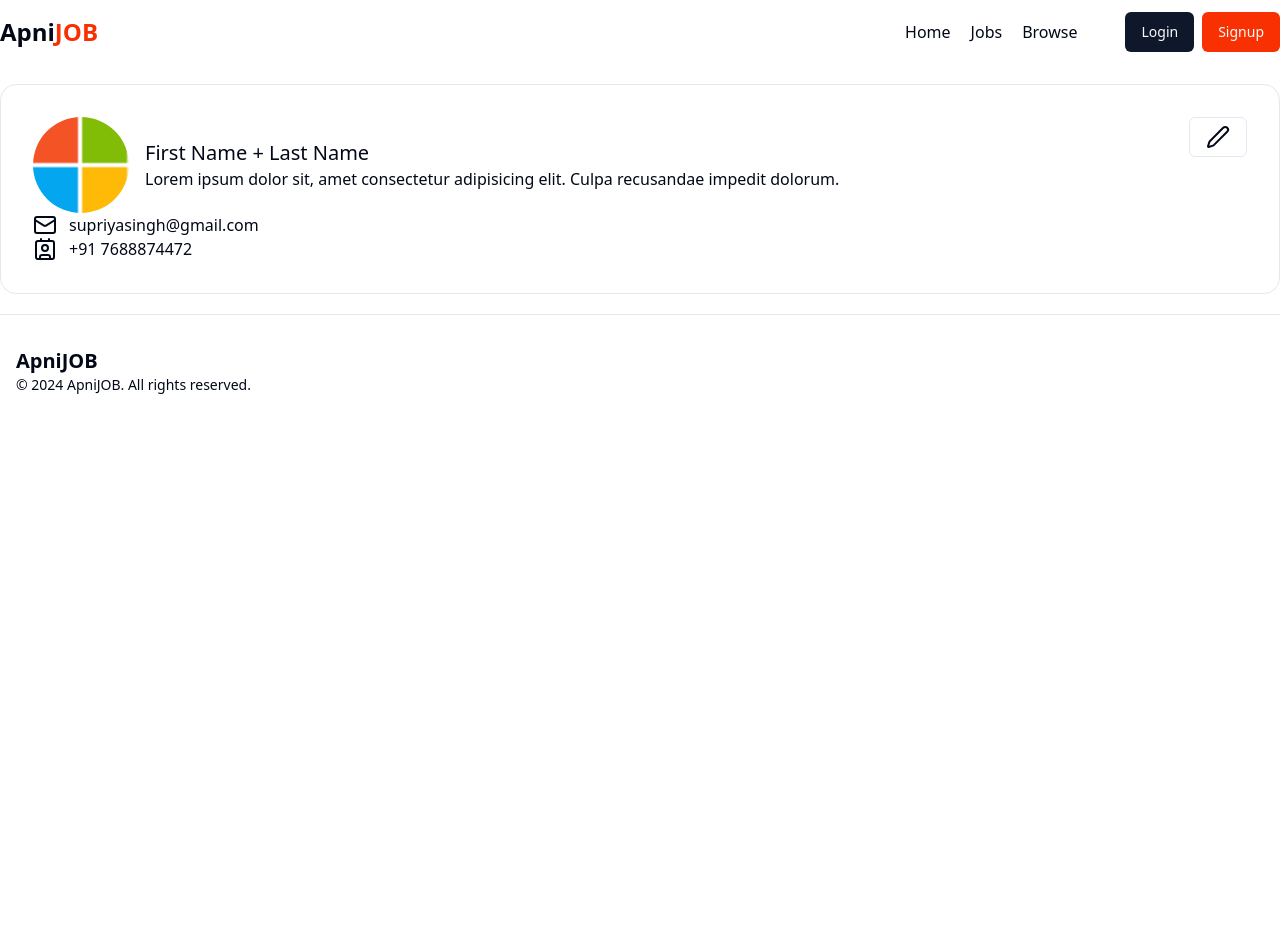
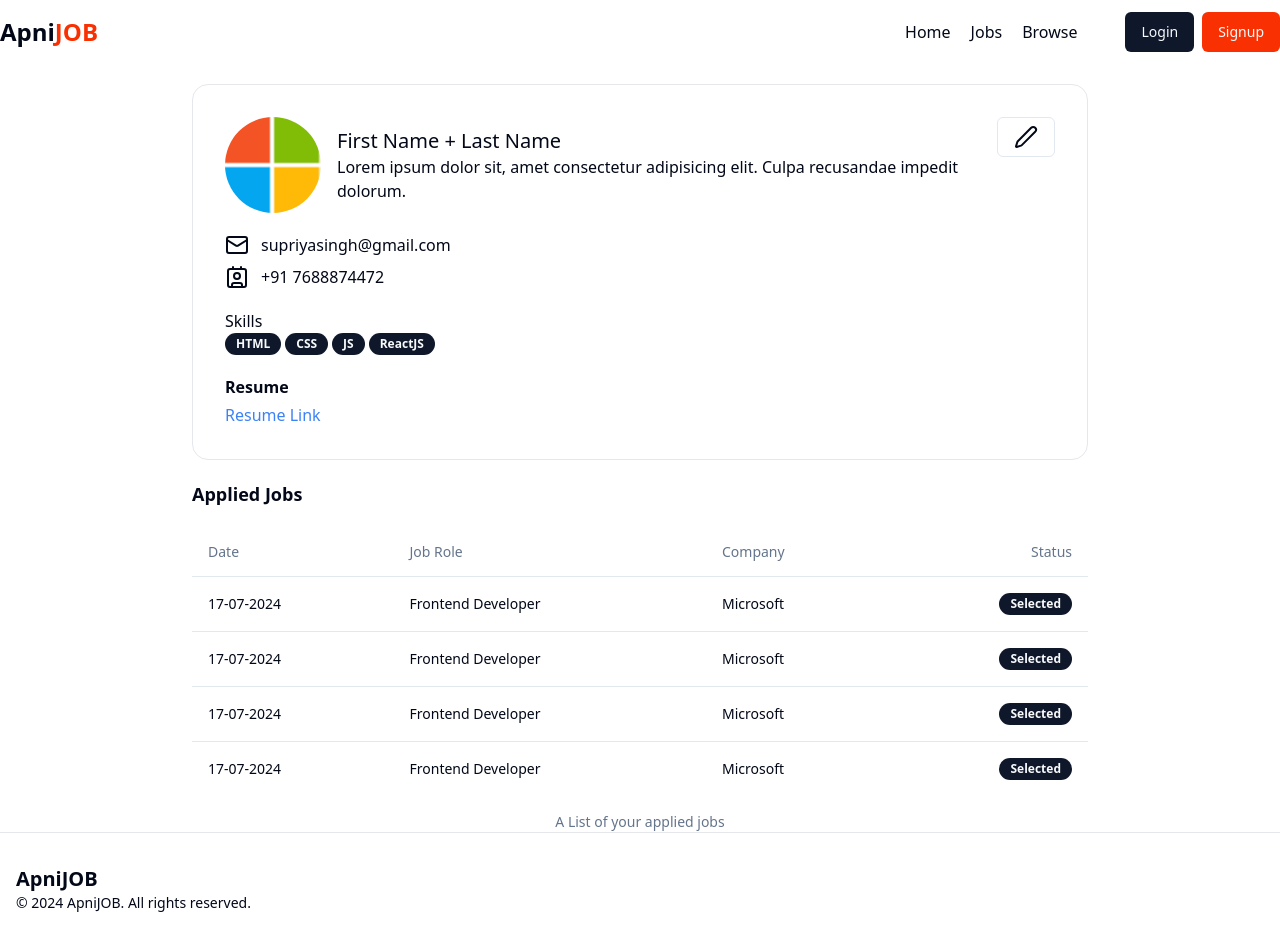
Before and after one commit to legendajar/job-portal-mern, a React (Vite) app in the folder frontend/: page /profile in a window 1280 px wide. Before the commit the page ends 800 px from the top, so only its background shows below. Built offline with nearby package versions, Linux system fonts and the light colour scheme.

Commit message:
feat: Add JobDescription page and update router configuration

```diff
--- a/frontend/src/App.jsx
+++ b/frontend/src/App.jsx
@@ -5,6 +5,7 @@
 import Jobs from './page/Jobs/Jobs';
 import Browse from './components/Browse/Browse';
 import Profile from './page/Profile/Profile';
+import JobDescription from './page/JobDescription/JobDescription';
 
 const appRouter = createBrowserRouter([
   {
@@ -22,6 +23,10 @@
   {
     path: '/jobs',
     element: <Jobs />
+  },
+  {
+    path: '/job/:id',
+    element:<JobDescription />
   },
   {
     path: '/browse',
--- /dev/null
+++ b/frontend/src/components/AppliedJobTable/AppliedJobTable.jsx
@@ -0,0 +1,37 @@
+import React from 'react'
+import { Table, TableBody, TableCaption, TableCell, TableHead, TableHeader, TableRow } from '../ui/table'
+import { Badge } from '../ui/badge'
+
+const AppliedJobTable = () => {
+  return (
+    <div>
+      <Table>
+        <TableCaption>
+          A List of your applied jobs
+        </TableCaption>
+        <TableHeader>
+          <TableRow>
+            <TableHead>Date</TableHead>
+            <TableHead>Job Role</TableHead>
+            <TableHead>Company</TableHead>
+            <TableHead className='text-right'>Status</TableHead>
+          </TableRow>
+        </TableHeader>
+        <TableBody>
+          {
+            [1,2,3,4].map((item, index) => (
+              <TableRow key={index}>
+                <TableCell>17-07-2024</TableCell>
+                <TableCell>Frontend Developer</TableCell>
+                <TableCell>Microsoft</TableCell>
+                <TableCell className='text-right'><Badge>Selected</Badge></TableCell>
+              </TableRow>
+            ))
+          }
+        </TableBody>
+      </Table>
+    </div>
+  )
+}
+
+export default AppliedJobTable
--- a/frontend/src/components/Job/Job.jsx
+++ b/frontend/src/components/Job/Job.jsx
@@ -4,8 +4,11 @@
 import { Avatar } from '../ui/avatar'
 import { AvatarImage } from '@radix-ui/react-avatar'
 import { Badge } from '../ui/badge'
+import { useNavigate } from 'react-router-dom'
 
 const Job = () => {
+    const navigate = useNavigate();
+    const jobId = "66a60e08f5cf1b30bc30ae57"
     return (
         <div className='p-5 rounded-md shadow-xl bg-white border-gray-100'>
             <div className='flex items-center justify-between'>
@@ -37,7 +40,7 @@
                 <Badge className='text-[#F83002] font-bold' variant='ghost'>24 LPA</Badge>
             </div>
             <div className='flex items-center gap-4 mt-4'>
-            <Button variant='outline'>Details</Button>
+                <Button variant='outline' onClick={() => navigate('/job/${jobId}')}>Details</Button>
                 <Button className='bg-[#F83002]'>Save For Later</Button>
             </div>
 
--- /dev/null
+++ b/frontend/src/components/ui/table.jsx
@@ -0,0 +1,83 @@
+import * as React from "react"
+
+import { cn } from "@/lib/utils"
+
+const Table = React.forwardRef(({ className, ...props }, ref) => (
+  <div className="relative w-full overflow-auto">
+    <table
+      ref={ref}
+      className={cn("w-full caption-bottom text-sm", className)}
+      {...props} />
+  </div>
+))
+Table.displayName = "Table"
+
+const TableHeader = React.forwardRef(({ className, ...props }, ref) => (
+  <thead ref={ref} className={cn("[&_tr]:border-b", className)} {...props} />
+))
+TableHeader.displayName = "TableHeader"
+
+const TableBody = React.forwardRef(({ className, ...props }, ref) => (
+  <tbody
+    ref={ref}
+    className={cn("[&_tr:last-child]:border-0", className)}
+    {...props} />
+))
+TableBody.displayName = "TableBody"
+
+const TableFooter = React.forwardRef(({ className, ...props }, ref) => (
+  <tfoot
+    ref={ref}
+    className={cn("border-t bg-muted/50 font-medium [&>tr]:last:border-b-0", className)}
+    {...props} />
+))
+TableFooter.displayName = "TableFooter"
+
+const TableRow = React.forwardRef(({ className, ...props }, ref) => (
+  <tr
+    ref={ref}
+    className={cn(
+      "border-b transition-colors hover:bg-muted/50 data-[state=selected]:bg-muted",
+      className
+    )}
+    {...props} />
+))
+TableRow.displayName = "TableRow"
+
+const TableHead = React.forwardRef(({ className, ...props }, ref) => (
+  <th
+    ref={ref}
+    className={cn(
+      "h-12 px-4 text-left align-middle font-medium text-muted-foreground [&:has([role=checkbox])]:pr-0",
+      className
+    )}
+    {...props} />
+))
+TableHead.displayName = "TableHead"
+
+const TableCell = React.forwardRef(({ className, ...props }, ref) => (
+  <td
+    ref={ref}
+    className={cn("p-4 align-middle [&:has([role=checkbox])]:pr-0", className)}
+    {...props} />
+))
+TableCell.displayName = "TableCell"
+
+const TableCaption = React.forwardRef(({ className, ...props }, ref) => (
+  <caption
+    ref={ref}
+    className={cn("mt-4 text-sm text-muted-foreground", className)}
+    {...props} />
+))
+TableCaption.displayName = "TableCaption"
+
+export {
+  Table,
+  TableHeader,
+  TableBody,
+  TableFooter,
+  TableHead,
+  TableRow,
+  TableCell,
+  TableCaption,
+}
--- /dev/null
+++ b/frontend/src/page/JobDescription/JobDescription.jsx
@@ -0,0 +1,50 @@
+import Footer from "@/components/shared/Footer/Footer";
+import Navbar from "@/components/shared/Navbar/Navbar";
+import { Badge } from "@/components/ui/badge";
+import { Button } from "@/components/ui/button";
+import { Check } from "lucide-react";
+
+const JobDescription = () => {
+  const isApplied = true;
+  return (
+    <div>
+      <Navbar />
+      <div className='max-w-7xl mx-auto my-10'>
+        <div className='flex items-center justify-between'>
+          <div>
+            <h1 className="font-bold text-xl">Frontend Developer</h1>
+            <div className="flex items-center gap-2 mt-4">
+              <Badge className="text-[#F83002] font-bold" variant="ghost">
+                12 Positions
+              </Badge>
+              <Badge className="text-[#F83002] font-bold" variant="ghost">
+                Part Time
+              </Badge>
+              <Badge className="text-[#F83002] font-bold" variant="ghost">
+                24 LPA
+              </Badge>
+            </div>
+          </div>
+          {
+            isApplied ?
+            <span className='flex items-center justify-between text-green-500'> <Check /> Already Applied</span> :
+            <Button className='bg-[#F83002]'>Apply Now</Button>
+          }
+        </div>
+        <h1 className='border-b-2 border-b-gray-300 font-medium py-4'>Job Description</h1>
+        <div className='my-4'>
+          <h1 className='font-bold my-1'>Role: <span className='pl-4 font-normal text-gray-600'>Frontend Developer</span></h1>
+          <h1 className='font-bold my-1'>Location: <span className='pl-4 font-normal text-gray-600'>Hyderabad</span></h1>
+          <h1 className='font-bold my-1'>Description: <span className='pl-4 font-normal text-gray-600'>Lorem ipsum dolor sit amet consectetur adipisicing elit. Natus, porro.</span></h1>
+          <h1 className='font-bold my-1'>Experience: <span className='pl-4 font-normal text-gray-600'>2 yrs</span></h1>
+          <h1 className='font-bold my-1'>Salary: <span className='pl-4 font-normal text-gray-600'>12 LPA</span></h1>
+          <h1 className='font-bold my-1'>Total Applicants: <span className='pl-4 font-normal text-gray-600'>4</span></h1>
+          <h1 className='font-bold my-1'>Posted Date: <span className='pl-4 font-normal text-gray-600'>17-07-2024</span></h1>
+        </div>
+      </div>
+      <Footer />
+    </div>
+  );
+};
+
+export default JobDescription;
--- a/frontend/src/page/Profile/Profile.jsx
+++ b/frontend/src/page/Profile/Profile.jsx
@@ -1,15 +1,21 @@
+import AppliedJobTable from '@/components/AppliedJobTable/AppliedJobTable'
 import Footer from '@/components/shared/Footer/Footer'
 import Navbar from '@/components/shared/Navbar/Navbar'
 import { Avatar, AvatarImage } from '@/components/ui/avatar'
+import { Badge } from '@/components/ui/badge'
 import { Button } from '@/components/ui/button'
+import { Label } from '@/components/ui/label'
 import { Contact, Mail, Pen } from 'lucide-react'
 import React from 'react'
 
+const skills = ["HTML", "CSS", "JS", "ReactJS"]
+
 const Profile = () => {
+    const isResume = true;
     return (
         <div>
             <Navbar />
-        <div className='max-w-7xl mx-auto bg-white border border-gray-200 rounded-2xl my-5 p-8'>
+            <div className='max-w-4xl mx-auto bg-white border border-gray-200 rounded-2xl my-5 p-8'>
                 <div className='flex justify-between'>
                     <div className="flex items-center gap-4">
                         <Avatar className='h-24 w-24'>
@@ -22,16 +28,39 @@
                     </div>
                     <Button className='text-right' variant='outline'><Pen /></Button>
                 </div>
-            <div>
-                <div className='flex items-center gap-3'>
+                <div className="my-5">
+                    <div className='flex items-center gap-3 my-2'>
                         <Mail />
                         <span>supriyasingh@gmail.com</span>
                     </div>
-                <div className="flex items-center gap-3">
+                    <div className="flex items-center gap-3 my-2">
                         <Contact />
                         <span>+91 7688874472</span>
                     </div>
                 </div>
+                <div className='my-5'>
+                    <h1>Skills</h1>
+                    <div className='flex items-center gap-1'>
+                        {
+                            skills.length !== 0 ?
+                            skills.map((item, index) => <Badge key={index}>{item}</Badge>) :
+                            <span>NA</span>
+                        }
+                    </div>
+                </div>
+                <div className="grid w-full max-w-sm items-center gap-1 5">
+                    <Label className='text-md font-bold'>Resume</Label>
+                    {
+                        isResume ?
+                        <a target='blank' href="https://youtube.com" className='text-blue-500 w-full hover:underline cursor-pointer'>Resume Link</a> :
+                        <span>NA</span>
+                    }
+                </div>
+            </div>
+            <div className="max-w-4xl mx-auto bg-white rounded-2xl">
+                <h1 className='font-bold text-lg my-5'>Applied Jobs</h1>
+                {/* Application Table */}
+                <AppliedJobTable />
             </div>
             <Footer />
         </div>
```
Lines whose indentation alone changed are shown as unchanged.
